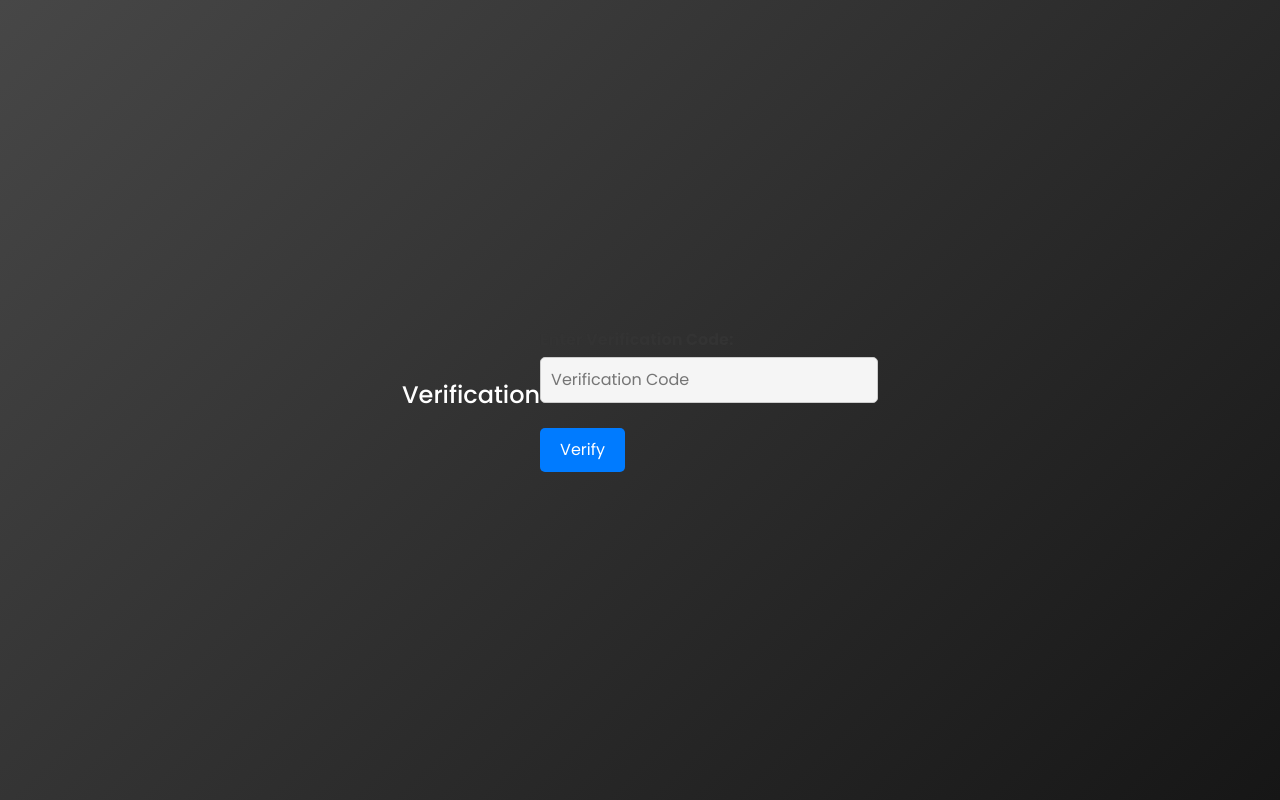
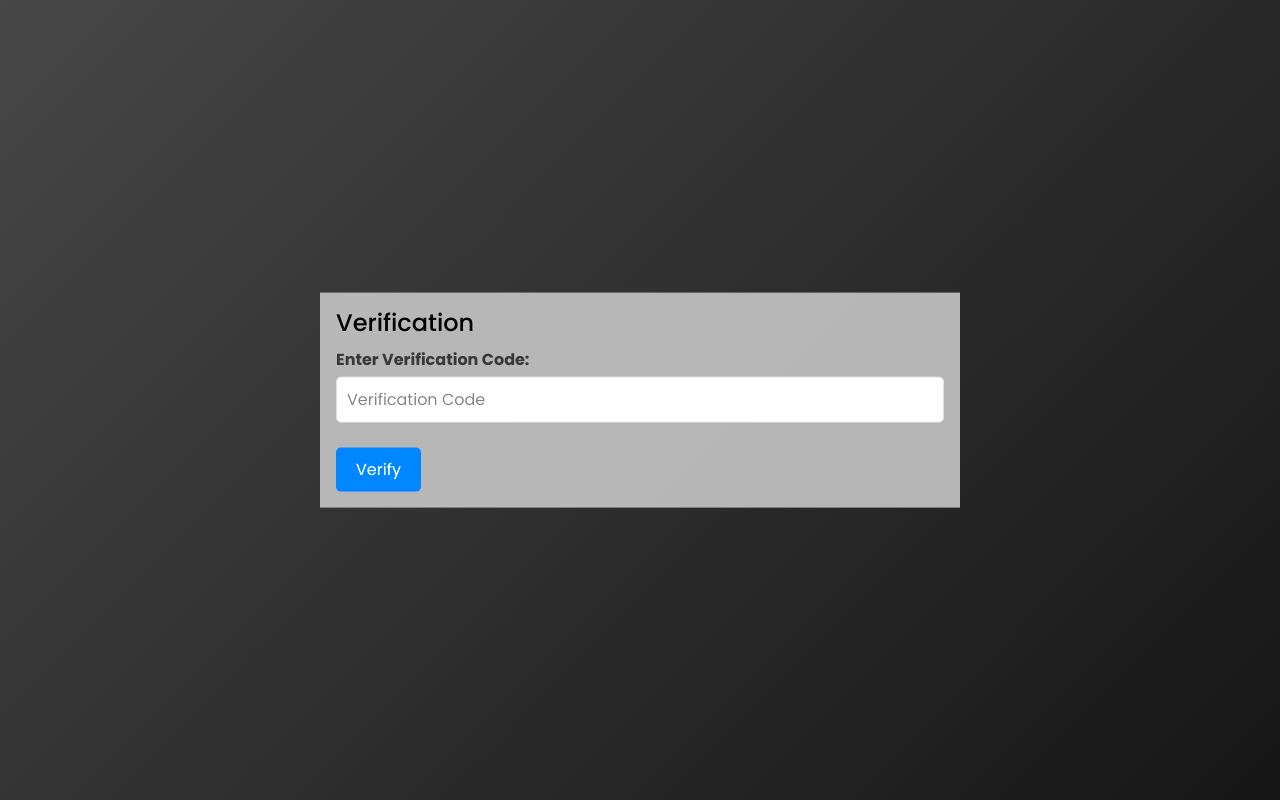
Before and after one commit to Akhamis01/E-Commerce-Storefront, a React (Create React App) app in the folder frontend/: page /verify in a window 1280 px wide. Built offline with nearby package versions, Linux system fonts and the light colour scheme.

Commit message:
Fix verification page appearence

```diff
--- a/frontend/src/components/ResetPassword/ResetPassword.css
+++ b/frontend/src/components/ResetPassword/ResetPassword.css
@@ -1,9 +1,4 @@
 /* ResetPassword.css */
-
-/* ResetPassword.css */
-
-/* ResetPassword.css */
-
 /* Updated font color and input title styles */
 * {
   margin: 0;
--- a/frontend/src/components/Verification/Verification.css
+++ b/frontend/src/components/Verification/Verification.css
@@ -1,50 +1,10 @@
 /* Verification.css */
-.verification-body {
-    max-width: 400px;
-    margin: 0 auto;
-    padding: 20px;
-    border: 1px solid #ccc;
-    border-radius: 5px;
-    text-align: center;
+.container{
+    position: absolute;
+    top: 50%;
+    transform: translate(0, -50%);
+    max-width: 50%;
+    padding: 16px;
+    background: rgba(180, 180, 180, 0.9);
+    filter: brightness(110%);
 }
-
-h1 {
-    color: #333;
-}
-
-.form-group {
-    margin: 10px 0;
-    text-align: left;
-}
-
-label {
-    font-weight: bold;
-    display: block;
-    margin-bottom: 5px;
-}
-
-input[type="text"] {
-    width: 100%;
-    padding: 10px;
-    border: 1px solid #ccc;
-    border-radius: 3px;
-    font-size: 16px;
-}
-
-button {
-    background-color: #007BFF;
-    color: #fff;
-    padding: 10px 20px;
-    border: none;
-    border-radius: 5px;
-    font-size: 16px;
-    cursor: pointer;
-}
-
-button:hover {
-    background-color: #0056b3;
-}
-
-p {
-    color: red;
-}
--- a/frontend/src/components/Verification/Verification.js
+++ b/frontend/src/components/Verification/Verification.js
@@ -1,6 +1,7 @@
 // Verification.js
 import React, { useState } from 'react';
 import { useNavigate } from 'react-router-dom';
+import './Verification.css';
 
 const Verification = () => {
     const [verificationCode, setVerificationCode] = useState('');
@@ -30,8 +31,8 @@ const Verification = () => {
 
     return (
         <div className="verification-body order-main-bg">
-            <h1 style={{color: "white"}}>Verification</h1>
-            <form onSubmit={handleSubmit}>
+            <form onSubmit={handleSubmit} className="container">
+                <h1>Verification</h1>
                 <div className="form-group">
                     <label htmlFor="verificationCode">Enter Verification Code:</label>
                     <input
```
